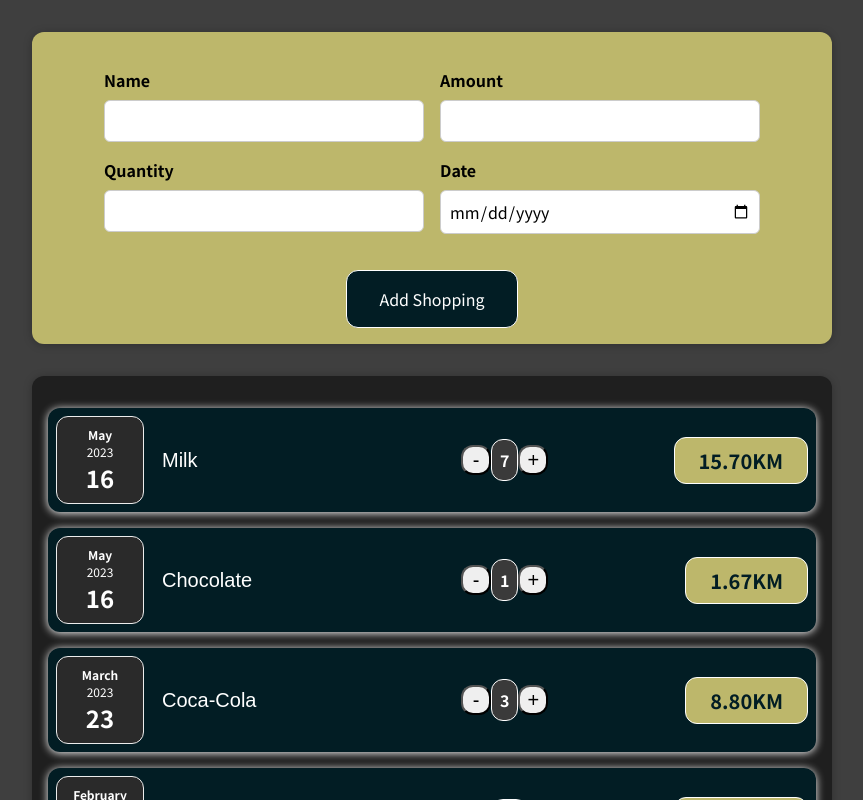
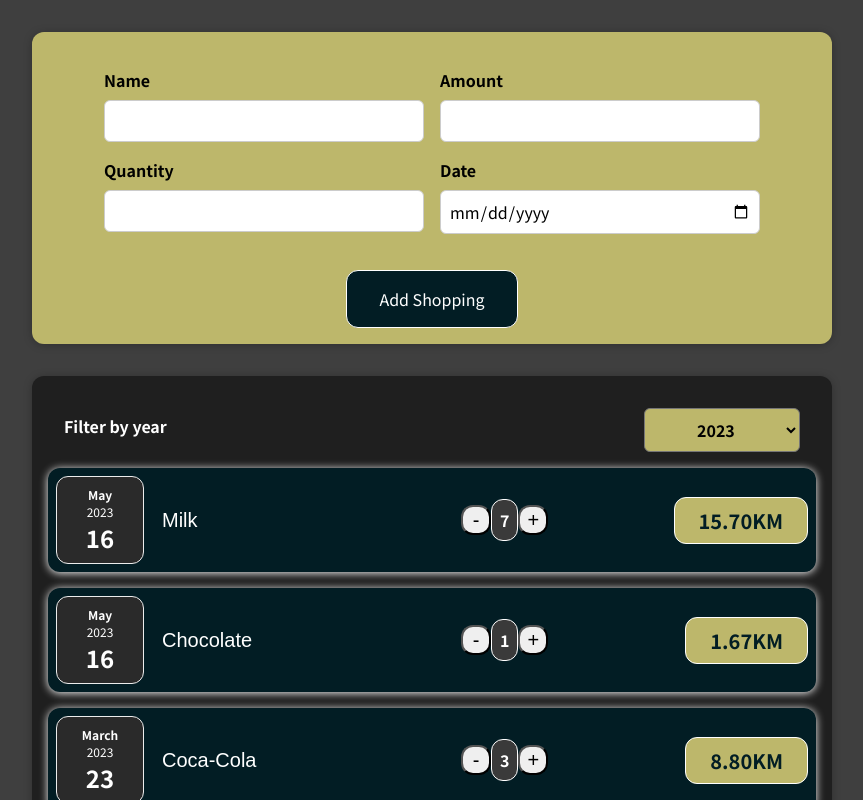
Before and after one commit to FarukTinjak/practice-app, a React (Create React App) app: page / in a window 1280 px wide. Shown: the top 800 px of the page, without its empty margins (208-1071 px from the left). Built offline with nearby package versions, Linux system fonts and the light colour scheme.

Commit message:
Edit Shoppings component with filter functionality

```diff
--- a/src/components/Shoppings/Shoppings.js
+++ b/src/components/Shoppings/Shoppings.js
@@ -1,36 +1,33 @@
-import React from "react";
+import React, { useState } from "react";
 import ShoppingItem from "./ShoppingItem";
 import Card from "../UI/Card";
 import "./Shoppings.css";
+import ShoppingsFilter from "./ShoppingsFilter";
 
 const Shoppings = (props) => {
+  const [filteredYear, setFilteredYear] = useState("2023");
+
+  const filterChangeHandler = (selectedYear) => {
+    setFilteredYear(selectedYear);
+  };
   return (
-    <Card className="shoppings">
-      <ShoppingItem
-        name={props.items[0].name}
-        amount={props.items[0].amount}
-        quantity={props.items[0].quantity}
-        date={props.items[0].date}
-      />
-      <ShoppingItem
-        name={props.items[1].name}
-        amount={props.items[1].amount}
-        quantity={props.items[1].quantity}
-        date={props.items[1].date}
-      />
-      <ShoppingItem
-        name={props.items[2].name}
-        amount={props.items[2].amount}
-        quantity={props.items[2].quantity}
-        date={props.items[2].date}
-      />
-      <ShoppingItem
-        name={props.items[3].name}
-        amount={props.items[3].amount}
-        quantity={props.items[3].quantity}
-        date={props.items[3].date}
-      />
-    </Card>
+    <div>
+      <Card className="shoppings">
+        <ShoppingsFilter
+          selectedYear={filteredYear}
+          onChangeFilter={filterChangeHandler}
+        />
+        {props.items.map((shopping) => (
+          <ShoppingItem
+            key={shopping.id}
+            name={shopping.name}
+            amount={shopping.amount}
+            quantity={shopping.quantity}
+            date={shopping.date}
+          />
+        ))}
+      </Card>
+    </div>
   );
 };
 export default Shoppings;
```
